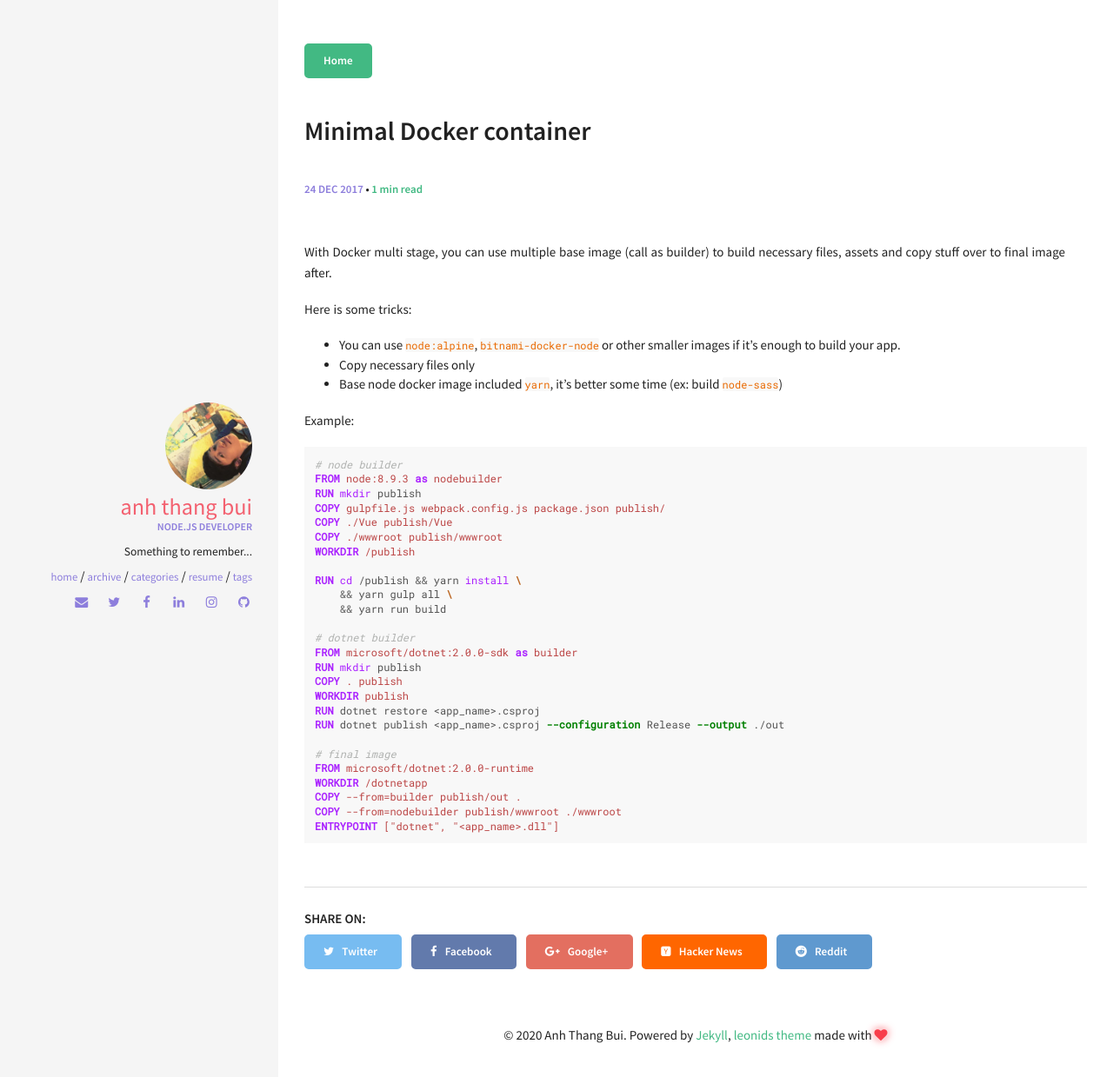
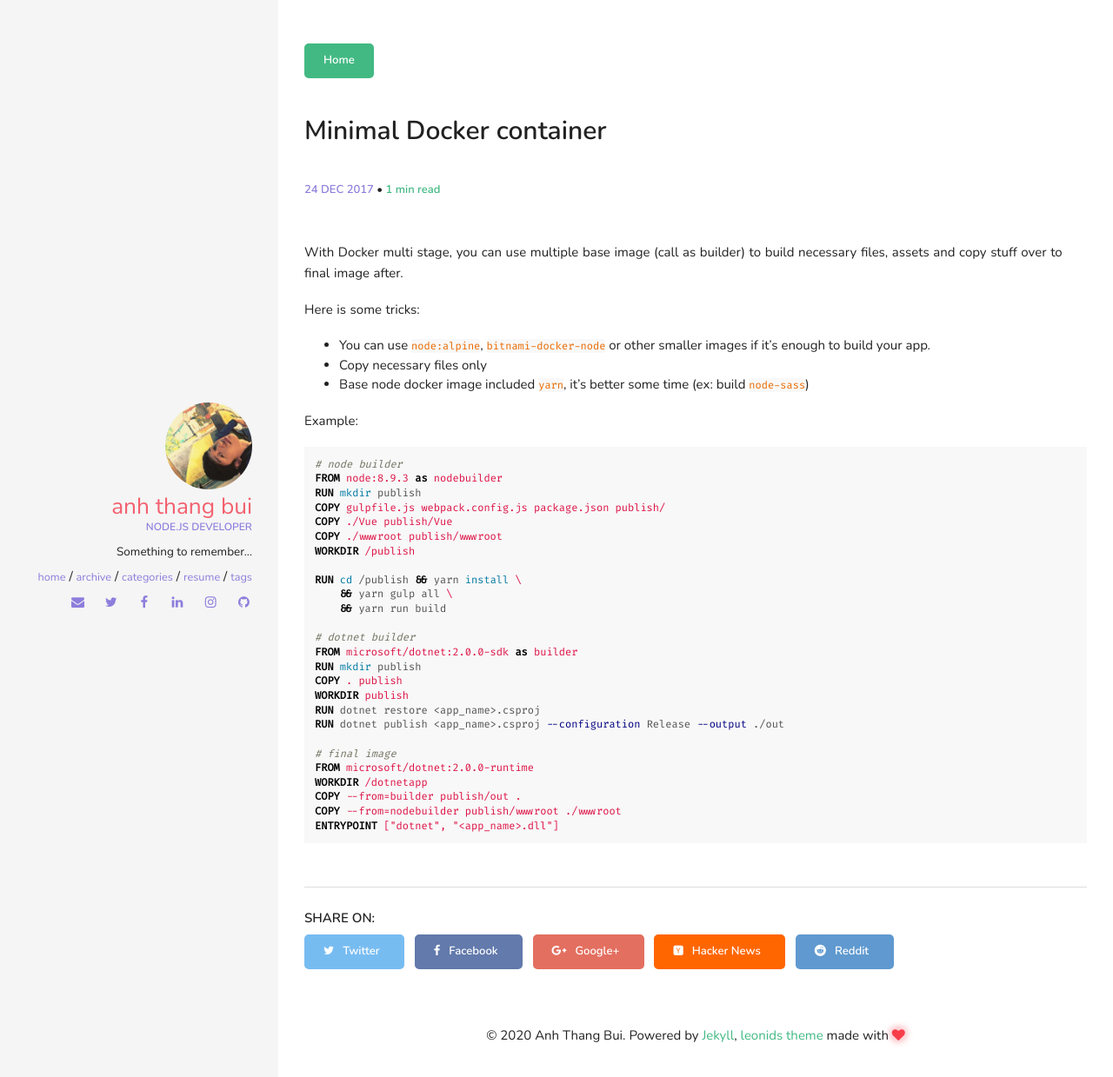
Before and after one commit to anhthang/org, a Jekyll site: the page built from _posts/2017-12-24-minimal-docker-container.md, in a window 1280 px wide. Shown: the top 1239 px of the page at 87% size. Built offline with Jekyll 4.4.1, drawn with Linux system fonts in a browser that asks for light colours.

Commit message:
:lipstick: syntax highlighting

```diff
--- a/_sass/components/_syntax-highlighting.scss
+++ b/_sass/components/_syntax-highlighting.scss
@@ -1,7 +1,6 @@
 /* ==========================================================================
-   Syntax highlighting
-   ========================================================================== */
-
+Syntax highlighting
+========================================================================== */
 
 pre, code {
   font-family: $font-family-monospace;
@@ -38,6 +37,7 @@ pre code {
     word-break: break-all;
   }
 }
+
 .highlight {
   margin: 0;
   pre {
@@ -60,65 +60,65 @@ pre code {
       font-weight: 600;
     }
   }
-  .hll { background-color: #ffffcc }
-  .c { color: #B0B2B0; font-style: italic } /* Comment */
-  .err {  } /* Error */
-  .k { color: #AA22FF; font-weight: bold } /* Keyword */
-  .o { color: #666666 } /* Operator */
-  .cm { color: #B0B2B0; font-style: italic } /* Comment.Multiline */
-  .cp { color: #B0B2B0 } /* Comment.Preproc */
-  .c1 { color: #B0B2B0; font-style: italic } /* Comment.Single */
-  .cs { color: #B0B2B0; font-weight: bold } /* Comment.Special */
-  .gd { color: #A00000 } /* Generic.Deleted */
-  .ge { font-style: italic } /* Generic.Emph */
-  .gr { color: #FF0000 } /* Generic.Error */
-  .gh { color: #000080; font-weight: bold } /* Generic.Heading */
-  .gi { color: #00A000 } /* Generic.Inserted */
-  .go { color: #808080 } /* Generic.Output */
-  .gp { color: #000080; font-weight: bold } /* Generic.Prompt */
-  .gs { font-weight: bold } /* Generic.Strong */
-  .gu { color: #800080; font-weight: bold } /* Generic.Subheading */
-  .gt { color: #0040D0 } /* Generic.Traceback */
-  .kc { color: #AA22FF; font-weight: bold } /* Keyword.Constant */
-  .kd { color: #AA22FF; font-weight: bold } /* Keyword.Declaration */
-  .kn { color: #AA22FF; font-weight: bold } /* Keyword.Namespace */
-  .kp { color: #AA22FF } /* Keyword.Pseudo */
-  .kr { color: #AA22FF; font-weight: bold } /* Keyword.Reserved */
-  .kt { color: #00BB00; font-weight: bold } /* Keyword.Type */
-  .m { color: #666666 } /* Literal.Number */
-  .s { color: #BB4444 } /* Literal.String */
-  .na { color: #BB4444 } /* Name.Attribute */
-  .nb { color: #AA22FF } /* Name.Builtin */
-  .nc { color: #0000FF } /* Name.Class */
-  .no { color: #880000 } /* Name.Constant */
-  .nd { color: #AA22FF } /* Name.Decorator */
-  .ni { color: #999999; font-weight: bold } /* Name.Entity */
-  .ne { color: #D2413A; font-weight: bold } /* Name.Exception */
-  .nf { color: #00A000 } /* Name.Function */
-  .nl { color: #A0A000 } /* Name.Label */
-  .nn { color: #0000FF; font-weight: bold } /* Name.Namespace */
-  .nt { color: #008000; font-weight: bold } /* Name.Tag */
-  .nv { color: #B8860B } /* Name.Variable */
-  .ow { color: #AA22FF; font-weight: bold } /* Operator.Word */
-  .w { color: #bbbbbb } /* Text.Whitespace */
-  .mf { color: #666666 } /* Literal.Number.Float */
-  .mh { color: #666666 } /* Literal.Number.Hex */
-  .mi { color: #666666 } /* Literal.Number.Integer */
-  .mo { color: #666666 } /* Literal.Number.Oct */
-  .sb { color: #BB4444 } /* Literal.String.Backtick */
-  .sc { color: #BB4444 } /* Literal.String.Char */
-  .sd { color: #BB4444; font-style: italic } /* Literal.String.Doc */
-  .s2 { color: #BB4444 } /* Literal.String.Double */
-  .se { color: #BB6622; font-weight: bold } /* Literal.String.Escape */
-  .sh { color: #BB4444 } /* Literal.String.Heredoc */
-  .si { color: #BB6688; font-weight: bold } /* Literal.String.Interpol */
-  .sx { color: #008000 } /* Literal.String.Other */
-  .sr { color: #BB6688 } /* Literal.String.Regex */
-  .s1 { color: #BB4444 } /* Literal.String.Single */
-  .ss { color: #B8860B } /* Literal.String.Symbol */
-  .bp { color: #AA22FF } /* Name.Builtin.Pseudo */
-  .vc { color: #B8860B } /* Name.Variable.Class */
-  .vg { color: #B8860B } /* Name.Variable.Global */
-  .vi { color: #B8860B } /* Name.Variable.Instance */
-  .il { color: #666666 } /* Literal.Number.Integer.Long */
+
+  .cm    { color: #727262; font-style: italic } // Comment.Multiline
+  .cp    { color: #727272; font-weight: bold } // Comment.Preproc
+  .c1    { color: #727262; font-style: italic } // Comment.Single
+  .cs    { color: #727272; font-weight: bold; font-style: italic } // Comment.Special
+  .c, .cd { color: #727262; font-style: italic } // Comment, Comment.Doc
+  .err   { color: #a61717; background-color: #e3d2d2 } // Error
+  .gd    { color: #000; background-color: #fdd } // Generic.Deleted
+  .ge    { color: #000; font-style: italic } // Generic.Emph
+  .gr    { color: #a00 } // Generic.Error
+  .gh    { color: #727272 } // Generic.Heading
+  .gi    { color: #000; background-color: #dfd } // Generic.Inserted
+  .go    { color: #727272 } // Generic.Output
+  .gp    { color: #555 } // Generic.Prompt
+  .gs    { font-weight: bold } // Generic.Strong
+  .gu    { color: #727272 } // Generic.Subheading
+  .gt    { color: #a00 } // Generic.Traceback
+  .kc    { color: #000; font-weight: bold } // Keyword.Constant
+  .kd    { color: #000; font-weight: bold } // Keyword.Declaration
+  .kn    { color: #000; font-weight: bold } // Keyword.Namespace
+  .kp    { color: #000; font-weight: bold } // Keyword.Pseudo
+  .kr    { color: #000; font-weight: bold } // Keyword.Reserved
+  .kt    { color: #458; font-weight: bold } // Keyword.Type
+  .k, .kv { color: #000; font-weight: bold } // Keyword, Keyword.Variable
+  .mf    { color: #007f7f } // Literal.Number.Float
+  .mh    { color: #007f7f } // Literal.Number.Hex
+  .il    { color: #007f7f } // Literal.Number.Integer.Long
+  .mi    { color: #007f7f } // Literal.Number.Integer
+  .mo    { color: #007f7f } // Literal.Number.Oct
+  .m, .mb, .mx { color: #007f7f } // Literal.Number, Literal.Number.Bin, Literal.Number.Other
+  .sb    { color: #d14 } // Literal.String.Backtick
+  .sc    { color: #d14 } // Literal.String.Char
+  .sd    { color: #d14 } // Literal.String.Doc
+  .s2    { color: #d14 } // Literal.String.Double
+  .se    { color: #d14 } // Literal.String.Escape
+  .sh    { color: #d14 } // Literal.String.Heredoc
+  .si    { color: #d14 } // Literal.String.Interpol
+  .sx    { color: #d14 } // Literal.String.Other
+  .sr    { color: #008522 } // Literal.String.Regex
+  .s1    { color: #d14 } // Literal.String.Single
+  .ss    { color: #990073 } // Literal.String.Symbol
+  .s     { color: #d14 } // Literal.String
+  .na    { color: #007f7f } // Name.Attribute
+  .bp    { color: #727272 } // Name.Builtin.Pseudo
+  .nb    { color: #007aa3 } // Name.Builtin
+  .nc    { color: #458; font-weight: bold } // Name.Class
+  .no    { color: #007f7f } // Name.Constant
+  .nd    { color: #3c5d5d; font-weight: bold } // Name.Decorator
+  .ni    { color: #800080 } // Name.Entity
+  .ne    { color: #900; font-weight: bold } // Name.Exception
+  .nf    { color: #900; font-weight: bold } // Name.Function
+  .nl    { color: #900; font-weight: bold } // Name.Label
+  .nn    { color: #555 } // Name.Namespace
+  .nt    { color: #000080 } // Name.Tag
+  .vc    { color: #007f7f } // Name.Variable.Class
+  .vg    { color: #007f7f } // Name.Variable.Global
+  .vi    { color: #007f7f } // Name.Variable.Instance
+  .nv    { color: #007f7f } // Name.Variable
+  .ow    { color: #000; font-weight: bold } // Operator.Word
+  .o     { color: #000; font-weight: bold } // Operator
+  .w     { color: #727272 } // Text.Whitespace
 }
--- a/_sass/components/_variables.scss
+++ b/_sass/components/_variables.scss
@@ -3,7 +3,7 @@
  */
 
 // Google font import
-@import url(https://fonts.googleapis.com/css?family=Source+Sans+Pro:600,400,400italic|Roboto+Mono);
+@import url(https://fonts.googleapis.com/css?family=Nunito:600,400,400italic|Fira+Code);
 
 // Custom variables
 
@@ -21,9 +21,9 @@ $border-width:               .0625rem !default;
 //
 // Font, line-height, and color for body text, headings, and more.
 
-$font-family-sans-serif:     "Source Sans Pro", "Helvetica Neue", Helvetica, Arial, sans-serif !default;
+$font-family-sans-serif:     "Nunito", "Helvetica Neue", Helvetica, Arial, sans-serif !default;
 $font-family-serif:          Georgia, "Times New Roman", Times, serif !default;
-$font-family-monospace:      "Roboto Mono", "Courier New", monospace !default;
+$font-family-monospace:      "Fira Code", "Courier New", monospace !default;
 $font-family-base:           $font-family-sans-serif !default;
 
 // Pixel value used to responsively scale all typography. Applied to the `<html>` element.
--- a/_sass/whiteglass.scss
+++ /dev/null
@@ -1,47 +0,0 @@
-// Define defaults for each variable.
-$base-font-family: Bitter, "Apple SD Gothic Neo", "Noto Sans", "Source Han Sans", "Noto Sans CJK JP", "Source Han Sans JP", "Noto Sans CJK KR", "Source Han Sans KR", NanumBarunGothic, AppleGothic, "Malgun Gothic", Dotum, sans-serif !default;
-$monospace-font-family: Monaco, Menlo, Consolas, "Courier New", DotumChe, monospace !default;
-$base-font-size:   16px !default;
-$base-font-weight: 400 !default;
-$small-font-size:  $base-font-size * 0.875 !default;
-$base-line-height: 1.5 !default;
-
-$spacing-unit:     30px !default;
-
-$text-color:       #111 !default;
-$background-color: #fdfdfd !default;
-$brand-color:      #2568ba !default;
-
-$grey-color:       #757575 !default;
-$grey-color-light: lighten($grey-color, 45%) !default;
-$grey-color-dark:  darken($grey-color, 20%) !default;
-
-// Width of the content area
-$content-width:    800px !default;
-
-$on-palm:          600px !default;
-$on-laptop:        800px !default;
-
-
-
-// Use media queries like this:
-// @include media-query($on-palm) {
-//   .wrapper {
-//     padding-right: $spacing-unit / 2;
-//     padding-left: $spacing-unit / 2;
-//   }
-// }
-@mixin media-query($device) {
-  @media screen and (max-width: $device) {
-    @content;
-  }
-}
-
-
-
-// Import partials.
-@import
-  "whiteglass/base",
-  "whiteglass/layout",
-  "whiteglass/syntax-highlighting"
-;
--- a/_sass/whiteglass/_base.scss
+++ /dev/null
@@ -1,211 +0,0 @@
-/**
- * Reset some basic elements
- */
-body, h1, h2, h3, h4, h5, h6,
-p, blockquote, pre, hr,
-dl, dd, ol, ul, figure {
-  margin: 0;
-  padding: 0;
-}
-
-
-
-/**
- * Basic styling
- */
-body {
-  font: $base-font-weight #{$base-font-size}/#{$base-line-height} $base-font-family;
-  color: $text-color;
-  background-color: $background-color;
-  -webkit-text-size-adjust: 100%;
-  -webkit-font-feature-settings: "kern" 1;
-     -moz-font-feature-settings: "kern" 1;
-       -o-font-feature-settings: "kern" 1;
-          font-feature-settings: "kern" 1;
-  font-kerning: normal;
-  word-wrap: break-word;
-}
-
-table {
-  width: 100%;
-  margin: 0 0 20px 0;
-  text-align: left;
-}
-
-/**
- * Set `margin-bottom` to maintain vertical rhythm
- */
-h1, h2, h3, h4, h5, h6,
-p, blockquote, pre,
-ul, ol, dl, figure,
-%vertical-rhythm {
-  margin-bottom: $spacing-unit / 2;
-}
-
-
-
-/**
- * Images
- */
-img {
-  max-width: 100%;
-  vertical-align: middle;
-}
-
-
-
-/**
- * Figures
- */
-figure > img {
-  display: block;
-}
-
-figcaption {
-  font-size: $small-font-size;
-}
-
-
-
-/**
- * Lists
- */
-ul, ol {
-  margin-left: $spacing-unit;
-}
-
-li {
-  > ul,
-  > ol {
-    margin-bottom: 0;
-  }
-}
-
-
-
-/**
- * Headings
- */
-h1, h2, h3, h4, h5, h6 {
-  font-weight: $base-font-weight;
-
-  code {
-    font-size: inherit;
-  }
-}
-
-
-
-/**
- * Links
- */
-a {
-  color: $brand-color;
-  text-decoration: none;
-
-  &:visited {
-    color: darken($brand-color, 10%);
-  }
-
-  &:hover {
-    color: $text-color;
-    text-decoration: underline;
-  }
-}
-
-
-
-/**
- * Blockquotes
- */
-blockquote {
-  color: $grey-color;
-  border-left: 4px solid $grey-color-light;
-  padding-left: $spacing-unit / 2;
-  font-size: 18px;
-  letter-spacing: -1px;
-  font-style: italic;
-
-  > :last-child {
-    margin-bottom: 0;
-  }
-
-  pre, code {
-    color: $text-color;
-  }
-}
-
-
-
-/**
- * Rules
- */
-hr {
-  height: 4px;
-  margin: $spacing-unit / 2 0;
-  border: 0;
-  background-color: $grey-color-light;
-}
-
-
-
-/**
- * Code formatting
- */
-pre,
-code {
-  font-family: $monospace-font-family;
-  font-size: 13px;
-  border: 1px solid $grey-color-light;
-  border-radius: 0;
-  background-color: #f8f8f8;
-}
-
-code {
-  padding: 1px 5px;
-}
-
-pre {
-  padding: 8px 12px;
-  overflow-x: auto;
-  word-wrap: normal;
-
-  > code {
-    border: 0;
-    padding-right: 0;
-    padding-left: 0;
-  }
-}
-
-
-
-/**
- * Wrapper
- */
-.wrapper {
-  max-width: -webkit-calc(#{$content-width} - (#{$spacing-unit} * 2));
-  max-width:         calc(#{$content-width} - (#{$spacing-unit} * 2));
-  margin-right: auto;
-  margin-left: auto;
-  padding-right: $spacing-unit;
-  padding-left: $spacing-unit;
-  @extend %clearfix;
-
-  @include media-query($on-laptop) {
-    max-width: -webkit-calc(#{$content-width} - (#{$spacing-unit}));
-    max-width:         calc(#{$content-width} - (#{$spacing-unit}));
-    padding-right: $spacing-unit / 2;
-    padding-left: $spacing-unit / 2;
-  }
-}
-
-
-
-/**
- * Clearfix
- */
-%clearfix:after {
-  content: "";
-  display: table;
-  clear: both;
-}
--- a/_sass/whiteglass/_layout.scss
+++ /dev/null
@@ -1,226 +0,0 @@
-/**
- * Site header
- */
-.site-header {
-  min-height: 56px;
-
-  // Positioning context for the mobile navigation icon
-  position: relative;
-}
-
-.site-title {
-  font-size: 26px;
-  font-weight: 300;
-  line-height: 56px;
-  letter-spacing: -1px;
-  margin-bottom: 0;
-  float: left;
-
-  &,
-  &:visited {
-    color: $grey-color-dark;
-  }
-}
-
-.site-nav {
-  float: right;
-  line-height: 56px;
-
-  .page-link {
-    color: $text-color;
-    line-height: $base-line-height;
-
-    // Gaps between nav items, but not on the last one
-    &:not(:last-child) {
-      margin-right: 20px;
-    }
-  }
-
-  @include media-query($on-palm) {
-    .page-link {
-      padding: 20px 0;
-
-      &:not(:last-child) {
-        margin-right: 0;
-      }
-      margin-left: 20px;
-    }
-  }
-}
-
-
-
-/**
- * Site footer
- */
-.site-footer {
-  padding: $spacing-unit 0;
-  font-size: 15px;
-  color: $grey-color;
-  text-align: center;
-}
-
-
-
-/**
- * Page content
- */
-.page-content {
-  padding: $spacing-unit 0;
-}
-
-.page-heading {
-  font-size: 20px;
-}
-
-.post-list {
-  margin-left: 0;
-  list-style: none;
-
-  .post-link:hover {
-    text-decoration: none;
-  }
-
-  > li {
-    margin-bottom: $spacing-unit * 2;
-
-    &:not(:first-child) {
-      border-top: 4px solid $grey-color-light;
-      padding-top: $spacing-unit * 2;
-    }
-  }
-}
-
-.post-archives {
-  margin-left: 0;
-  list-style: none;
-
-  .post-link {
-    font-size: 24px;
-  }
-
-  > li {
-    margin-bottom: $spacing-unit;
-  }
-}
-
-.post-meta {
-  font-size: $small-font-size;
-  color: $grey-color;
-}
-
-.post-link {
-  &,
-  &:visited {
-    color: $text-color;
-  }
-
-  &:hover {
-    color: $brand-color;
-  }
-}
-
-.post-continue {
-  a {
-    padding: 8px 15px;
-    text-decoration: none;
-
-    &,
-    &:visited {
-      color: $grey-color-dark;
-      background-color: $grey-color-light;
-    }
-
-    &:hover {
-      color: white;
-      background-color: $brand-color;
-    }
-  }
-}
-
-
-
-/**
- * Posts
- */
-.post-header {
-  margin-bottom: $spacing-unit;
-}
-
-.post-title {
-  font-size: 42px;
-  letter-spacing: -1px;
-  line-height: 1;
-
-  @include media-query($on-laptop) {
-    font-size: 36px;
-  }
-}
-
-.post-content {
-  margin-bottom: $spacing-unit;
-
-  h1 {
-    font-size: 38px;
-
-    @include media-query($on-laptop) {
-      font-size: 34px;
-    }
-  }
-
-  h2 {
-    font-size: 32px;
-
-    @include media-query($on-laptop) {
-      font-size: 28px;
-    }
-  }
-
-  h3 {
-    font-size: 26px;
-
-    @include media-query($on-laptop) {
-      font-size: 22px;
-    }
-  }
-
-  h4 {
-    font-size: 20px;
-
-    @include media-query($on-laptop) {
-      font-size: 18px;
-    }
-  }
-}
-
-
-
-/**
- * Pagination
- */
-.pagination {
-  padding: $spacing-unit / 2 0;
-  border-top: 1px solid $grey-color-light;
-  border-bottom: 1px solid $grey-color-light;
-  text-align: center;
-  @extend %clearfix;
-
-  a {
-    &,
-    &:visited {
-      color: $grey-color;
-    }
-
-    &:hover {
-      color: $brand-color;
-    }
-  }
-
-  .previous {
-    float: left;
-  }
-
-  .next {
-    float: right;
-  }
-}
--- a/_sass/whiteglass/_syntax-highlighting.scss
+++ /dev/null
@@ -1,72 +0,0 @@
-/**
- * Syntax highlighting styles
- */
-.highlight {
-  background-color: #f8f8f8;
-  @extend %vertical-rhythm;
-
-  .highlighter-rouge & {
-    background-color: #f8f8f8;
-  }
-
-  .cm    { color: #727262; font-style: italic } // Comment.Multiline
-  .cp    { color: #727272; font-weight: bold } // Comment.Preproc
-  .c1    { color: #727262; font-style: italic } // Comment.Single
-  .cs    { color: #727272; font-weight: bold; font-style: italic } // Comment.Special
-  .c, .cd { color: #727262; font-style: italic } // Comment, Comment.Doc
-  .err   { color: #a61717; background-color: #e3d2d2 } // Error
-  .gd    { color: #000; background-color: #fdd } // Generic.Deleted
-  .ge    { color: #000; font-style: italic } // Generic.Emph
-  .gr    { color: #a00 } // Generic.Error
-  .gh    { color: #727272 } // Generic.Heading
-  .gi    { color: #000; background-color: #dfd } // Generic.Inserted
-  .go    { color: #727272 } // Generic.Output
-  .gp    { color: #555 } // Generic.Prompt
-  .gs    { font-weight: bold } // Generic.Strong
-  .gu    { color: #727272 } // Generic.Subheading
-  .gt    { color: #a00 } // Generic.Traceback
-  .kc    { color: #000; font-weight: bold } // Keyword.Constant
-  .kd    { color: #000; font-weight: bold } // Keyword.Declaration
-  .kn    { color: #000; font-weight: bold } // Keyword.Namespace
-  .kp    { color: #000; font-weight: bold } // Keyword.Pseudo
-  .kr    { color: #000; font-weight: bold } // Keyword.Reserved
-  .kt    { color: #458; font-weight: bold } // Keyword.Type
-  .k, .kv { color: #000; font-weight: bold } // Keyword, Keyword.Variable
-  .mf    { color: #007f7f } // Literal.Number.Float
-  .mh    { color: #007f7f } // Literal.Number.Hex
-  .il    { color: #007f7f } // Literal.Number.Integer.Long
-  .mi    { color: #007f7f } // Literal.Number.Integer
-  .mo    { color: #007f7f } // Literal.Number.Oct
-  .m, .mb, .mx { color: #007f7f } // Literal.Number, Literal.Number.Bin, Literal.Number.Other
-  .sb    { color: #d14 } // Literal.String.Backtick
-  .sc    { color: #d14 } // Literal.String.Char
-  .sd    { color: #d14 } // Literal.String.Doc
-  .s2    { color: #d14 } // Literal.String.Double
-  .se    { color: #d14 } // Literal.String.Escape
-  .sh    { color: #d14 } // Literal.String.Heredoc
-  .si    { color: #d14 } // Literal.String.Interpol
-  .sx    { color: #d14 } // Literal.String.Other
-  .sr    { color: #008522 } // Literal.String.Regex
-  .s1    { color: #d14 } // Literal.String.Single
-  .ss    { color: #990073 } // Literal.String.Symbol
-  .s     { color: #d14 } // Literal.String
-  .na    { color: #007f7f } // Name.Attribute
-  .bp    { color: #727272 } // Name.Builtin.Pseudo
-  .nb    { color: #007aa3 } // Name.Builtin
-  .nc    { color: #458; font-weight: bold } // Name.Class
-  .no    { color: #007f7f } // Name.Constant
-  .nd    { color: #3c5d5d; font-weight: bold } // Name.Decorator
-  .ni    { color: #800080 } // Name.Entity
-  .ne    { color: #900; font-weight: bold } // Name.Exception
-  .nf    { color: #900; font-weight: bold } // Name.Function
-  .nl    { color: #900; font-weight: bold } // Name.Label
-  .nn    { color: #555 } // Name.Namespace
-  .nt    { color: #000080 } // Name.Tag
-  .vc    { color: #007f7f } // Name.Variable.Class
-  .vg    { color: #007f7f } // Name.Variable.Global
-  .vi    { color: #007f7f } // Name.Variable.Instance
-  .nv    { color: #007f7f } // Name.Variable
-  .ow    { color: #000; font-weight: bold } // Operator.Word
-  .o     { color: #000; font-weight: bold } // Operator
-  .w     { color: #727272 } // Text.Whitespace
-}
```
Also changed, not shown: _sass/components/_dracula.scss (renamed from _sass/whiteglass/_dracula.scss), _sass/components/_solarized-light.scss (renamed from _sass/whiteglass/_solarized-light.scss).
